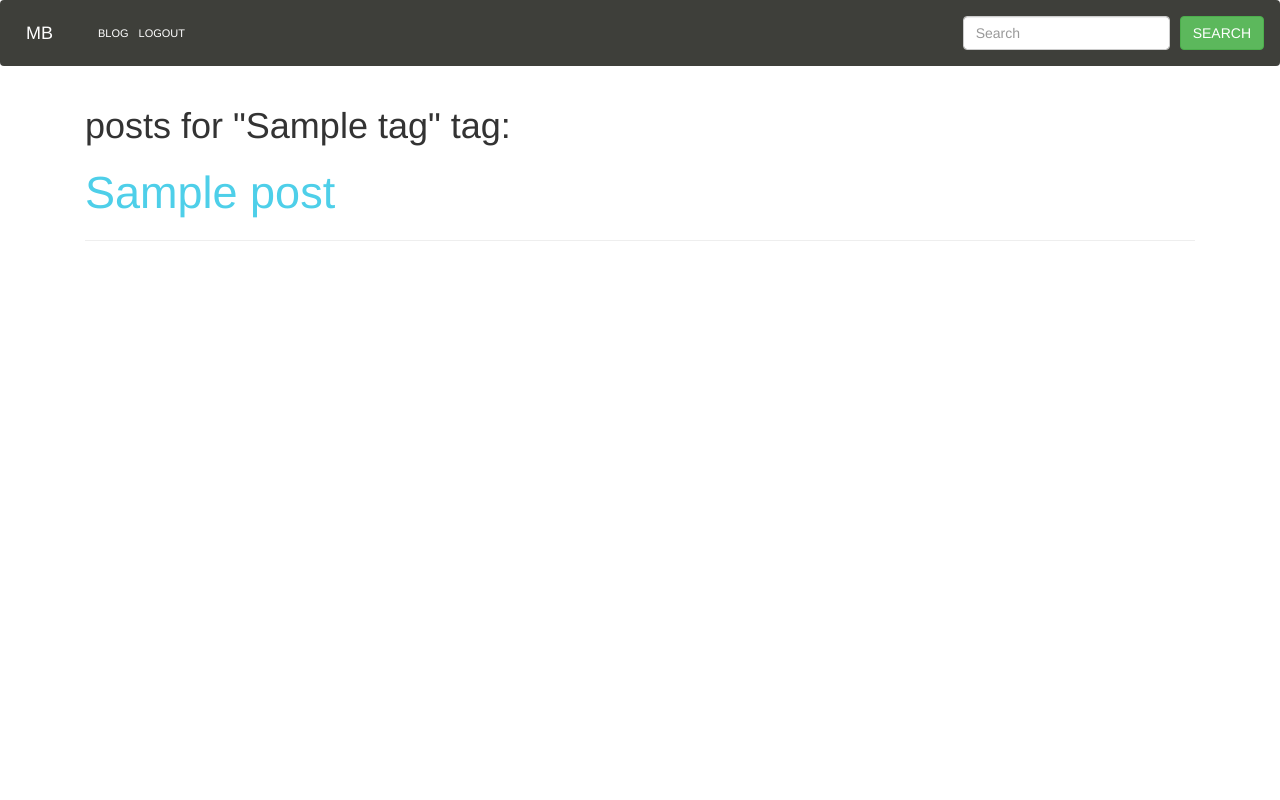
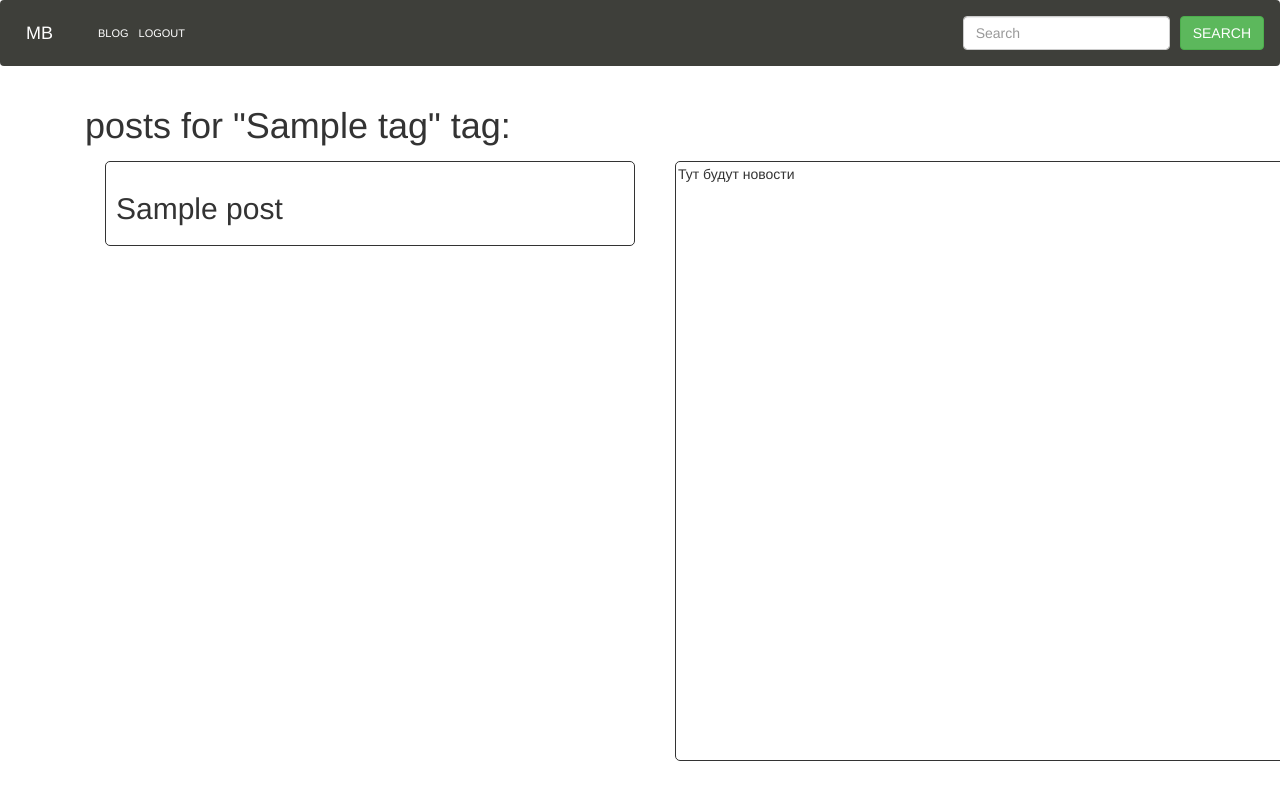
Before and after one commit to OlegSaw/my_blog, a Flask app: a page that uses templates/base.html in a window 1280 px wide. Run offline with Flask 2, Linux system fonts and the light colour scheme; a user stored in the database is signed in; tables that the repository leaves empty hold one stand-in row (values such as "Sample post"); parts of the project's set-up code (start-up, migrations or seed data) failed here and were passed over; some libraries are stand-ins or nearby versions.

Commit message:
Add one page tags page!

```diff
--- a/posts/blueprint.py
+++ b/posts/blueprint.py
@@ -133,13 +133,6 @@ def post_detail(slug):
     if request.method == "GET":
         post = Post.query.filter(Post.slug == slug).first_or_404()
         tags = Tag.query.filter(Tag.post_id == post.id).all()
-        print(request.path)
-        url = request.path
-        url = url.split('/')
-        url = url[2].replace(url[2], "#"+url[2])
-        print(url)
-        url = 'http://127.0.0.1:5000/blog/'+url
-        print(url)
         comment_info = db.session.query(Comment, User).filter(Comment.post_id == post.id, Comment.user_id == User.id).all()
         return render_template('posts/post_detail.html', post=post, tags=tags, comments=comment_info)
     if request.method == 'POST':
@@ -197,4 +190,5 @@ def tag_detail(slug):
     posts = Post.query.join(Tag).filter(Post.id == Tag.post_id, Tag.slug == slug)
     print(posts)
     # posts = tag.posts
+    # return redirect(url_for("posts.index"))
     return render_template('posts/tag_detail.html', tag=tag, posts=posts)
--- a/posts/templates/posts/index.html
+++ b/posts/templates/posts/index.html
@@ -48,7 +48,7 @@
                 {% endfor %}
             </div>
             <div class="col-sm">
-                <div class="block2" style="border: 1px solid; padding: 2px; margin: 5px; border-radius: 5px; position: fixed; z-index: 101; width: 700px; height: 600px; overflow-y:scroll;">
+                <div class="block2" style="border: 1px solid; padding: 2px; margin: 5px; border-radius: 5px; position: fixed; z-index: 101; width: 800px; height: 600px; overflow-y:scroll;">
 
                     <div class="extremum-slide" id="area">
                         Тут будут новости
--- a/posts/templates/posts/tag_detail.html
+++ b/posts/templates/posts/tag_detail.html
@@ -9,12 +9,57 @@
 {% endblock %}
 
 {% block content %}
+    <script>
+        $(document).ready(function() {
 
+            // Check for hash value in URL
+            var hash = window.location;
+            console.log(hash);
+            {#if(hash.length > 0){#}
+            {#    let slug = hash + ' #content';#}
+            {#    $("#area").load(slug);#}
+            {#    $(this).siblings('#area').slideToggle("slow");}#}
+            $('.block').on('click', '.extremum-click', function() {
+                let slug = "http://127.0.0.1:5000/blog/" + $(this).attr("name") +' #content';
+                {#let url =  $(this).attr("name");#}
+                {#console.log(slug);#}
+                {#window.location.hash = url;#}
+                $("#area").load(slug);
+                $(this).siblings('#area').slideToggle("slow");
+            });
+        });
+    </script>
+
+{#        <div class="block" style="border: 1px solid; padding: 10px; margin: 5px; border-radius: 5px;">#}
+{#        <div class="post">#}
+{#            <a href="{{ url_for('posts.index', slug=post.slug) }}" name ="{{ post.slug }}" class="zag"><h1 class="display-3">{{ post.title }}</h1> </a>#}
+{#        </div>#}
+{#          </div>#}
+    <div class="container">
+        <div class="row">
+            <div class="col-sm">
     {% for post in posts %}
-        <div class="post">
-            <a href="{{ url_for('posts.post_detail', slug=post.slug) }}" style="text-decoration: none" class="zag"><h1 class="display-3">{{ post.title }}</h1> </a>
+                    <div class="block" style="border: 1px solid; padding: 10px; margin: 5px; border-radius: 5px;">
+                        <h2 class="extremum-click " name="{{ post.slug }}" id="needsomeslug">{{ post.title}}</h2>
+{#                          <a class="btn btn-info" href="{{ url_for('posts.post_detail', slug=post.slug)}}" role="button">Далее</a>#}
+                        {#                {{ post.body | safe }}#}
+
+                    </div>
+ {% endfor %}
+            </div>
+
+            <div class="col-sm">
+                <div class="block2" style="border: 1px solid; padding: 2px; margin: 5px; border-radius: 5px; position: fixed; z-index: 101; width: 800px; height: 600px; overflow-y:scroll;">
+
+                    <div class="extremum-slide" id="area">
+                        Тут будут новости
+{#                    <a class="btn btn-info" href="{{ url_for('posts.post_detail', slug=post.slug)}}" role="button">Далее</a> #}
+                        </div>
+                </div>
+            </div>
         </div>
-<hr>
-    {% endfor %}
+    </div>
+
+
 
 {% endblock %}
--- a/templates/base.html
+++ b/templates/base.html
@@ -43,24 +43,24 @@ integrity="sha384-MCw98/SFnGE8fJT3GXwEOngsV7Zt27NXFoaoApmYm81iuXoPkFOJwJ8ERdknLP
 }
 .zag{
     text-decoration: none;
-    color: #4ecfe9 !important;
+    color: #00105c !important;
 
 }
 .zag:hover{
 	text-decoration: none;
-    color: #4ecfe9 !important;
+    color: #00105c !important;
 
 
 }
 .zag:active{
 	text-decoration: none ;
-    color: #4ecfe9 !important;
+    color: #00105c !important;
 
 
 }
 .zag:visited{
 	text-decoration: none ;
-    color: #4ecfe9 !important;
+    color: #00105c !important;
 
 
 }
```
